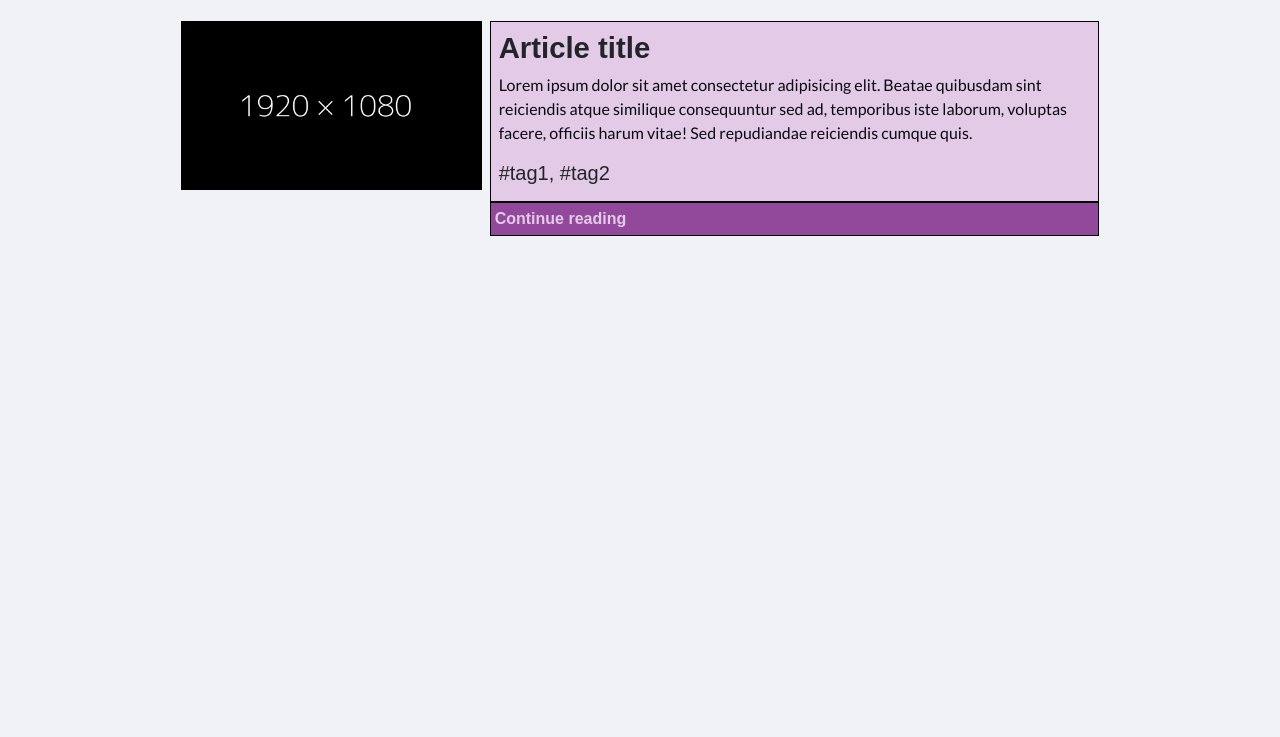
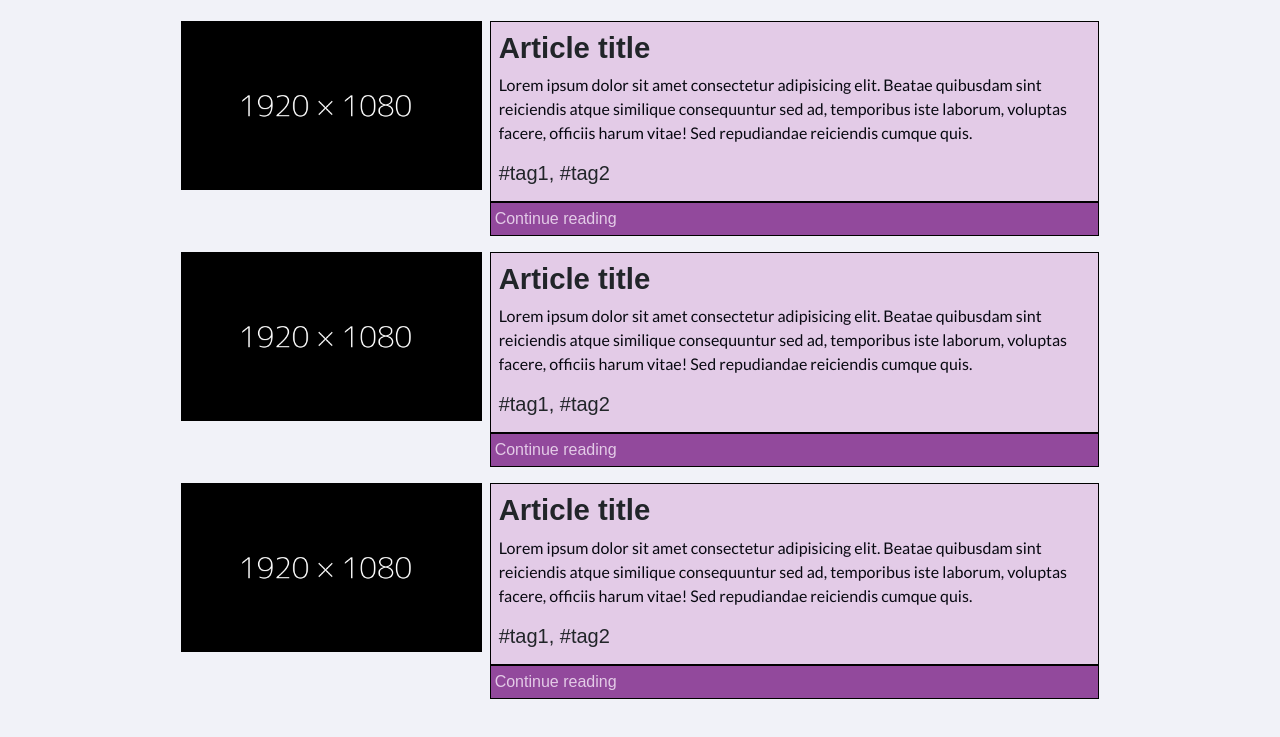
Before and after one commit to dibarra19976/bootstrapEJ4, a plain HTML site: page index.html in a window 1280 px wide. Shown: the part 103-840 px from the top of the page. Before the commit the page ends 800 px from the top, so only its background shows below. Drawn offline with nearby package versions, Linux system fonts and the light colour scheme; a web font is replaced by a local one.

Commit message:
cards duplicates

```diff
--- a/index.html
+++ b/index.html
@@ -133,13 +133,13 @@
     </div>
 
     <div class="container-fluid content w-100">
-      <div class="container w-75 article-card h-auto " >
-        <div class="row g-2" >
+      <div class="container w-75 article-card my-3">
+        <div class="row g-2">
           <div class="col-4 h-100 d-sm-none d-md-block d-none d-sm-block">
-            <img src="./img/16-9.png" alt="" class="img-fluid h-100 w-100" />
+            <img src="./img/16-9.png" alt="" class="img-fluid" />
           </div>
 
-          <div class="col  h-100  " >
+          <div class="col h-100">
             <div class="card-content p-2">
               <h1>Article title</h1>
               <p class="">
@@ -148,9 +148,49 @@
                 temporibus iste laborum, voluptas facere, officiis harum vitae!
                 Sed repudiandae reiciendis cumque quis.
               </p>
-              <h5>
-                #tag1, #tag2
-              </h5>
+              <h5>#tag1, #tag2</h5>
+            </div>
+            <div class="continue w-100 p-1 m-0">Continue reading</div>
+          </div>
+        </div>
+      </div>
+      <div class="container w-75 article-card my-3">
+        <div class="row g-2">
+          <div class="col-4 h-100 d-sm-none d-md-block d-none d-sm-block">
+            <img src="./img/16-9.png" alt="" class="img-fluid" />
+          </div>
+
+          <div class="col h-100">
+            <div class="card-content p-2">
+              <h1>Article title</h1>
+              <p class="">
+                Lorem ipsum dolor sit amet consectetur adipisicing elit. Beatae
+                quibusdam sint reiciendis atque similique consequuntur sed ad,
+                temporibus iste laborum, voluptas facere, officiis harum vitae!
+                Sed repudiandae reiciendis cumque quis.
+              </p>
+              <h5>#tag1, #tag2</h5>
+            </div>
+            <div class="continue w-100 p-1 m-0">Continue reading</div>
+          </div>
+        </div>
+      </div>
+      <div class="container w-75 article-card my-3 mb-5">
+        <div class="row g-2">
+          <div class="col-4 h-100 d-sm-none d-md-block d-none d-sm-block">
+            <img src="./img/16-9.png" alt="" class="img-fluid" />
+          </div>
+
+          <div class="col h-100">
+            <div class="card-content p-2">
+              <h1>Article title</h1>
+              <p class="">
+                Lorem ipsum dolor sit amet consectetur adipisicing elit. Beatae
+                quibusdam sint reiciendis atque similique consequuntur sed ad,
+                temporibus iste laborum, voluptas facere, officiis harum vitae!
+                Sed repudiandae reiciendis cumque quis.
+              </p>
+              <h5>#tag1, #tag2</h5>
             </div>
             <div class="continue w-100 p-1 m-0">Continue reading</div>
           </div>
@@ -159,7 +199,7 @@
     </div>
 
     <div
-      class="container-fluid bg-primary fixed-bottom d-block d-sm-block d-md-none"
+      class="container-fluid bg-primary fixed-bottom d-block d-sm-block d-md-none mt-5"
     >
       <div class="container text-center" style="height: 60px">
         <div class="row align-items-center navb h-100">
--- a/style.css
+++ b/style.css
@@ -143,9 +143,13 @@ input[type="checkbox"]:focus {
   color: #e3cbe7 !important;
   border: 1px solid black !important ;
   font-family: "Gabarito", sans-serif !important;
-  font-weight: bold;
+  font-weight: 400;
+  transition: 0.1s !important;
 }
 
+.continue:hover{
+  font-weight: 800 !important;
+}
 
 @media (max-width: 768px) {
   .card-content{
```
